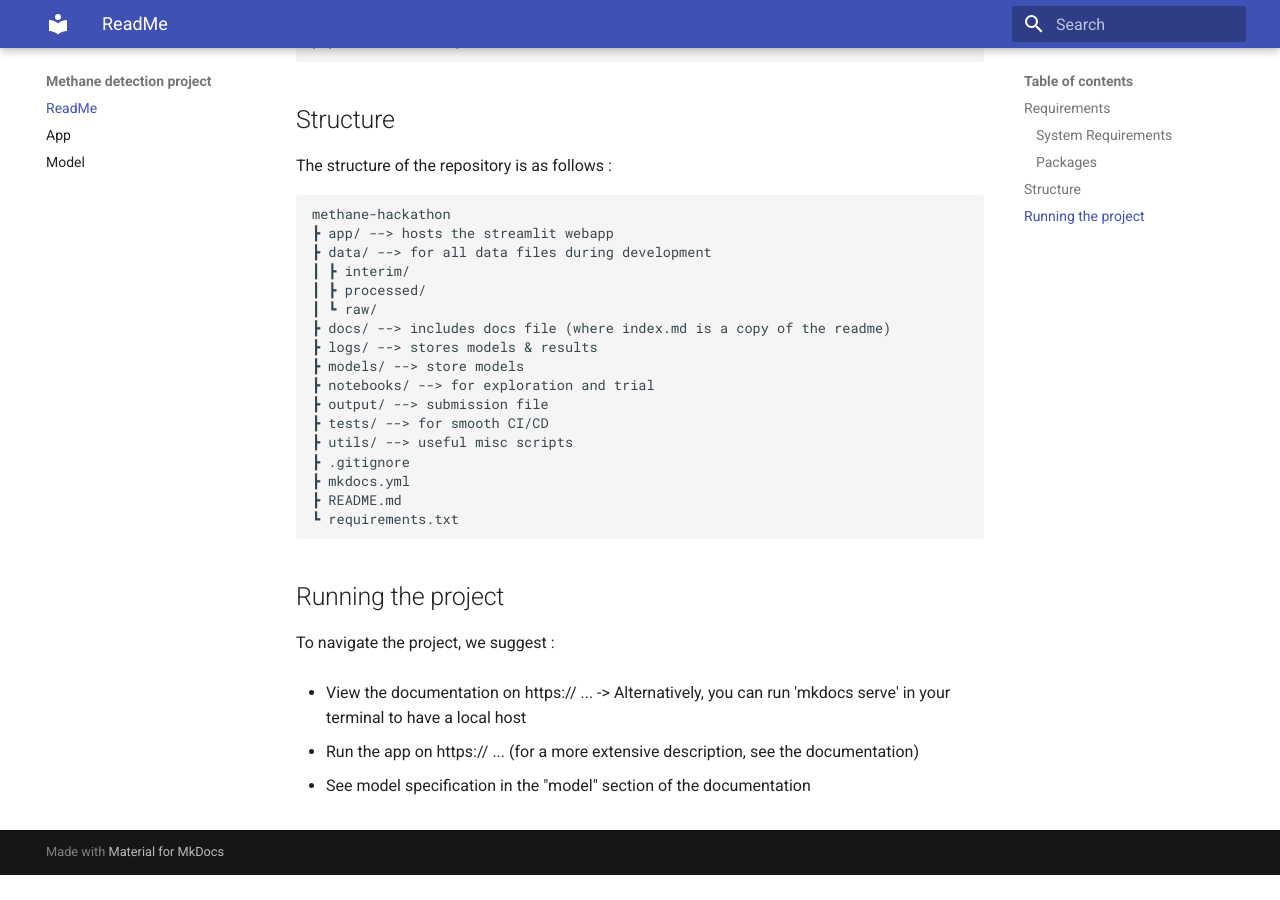
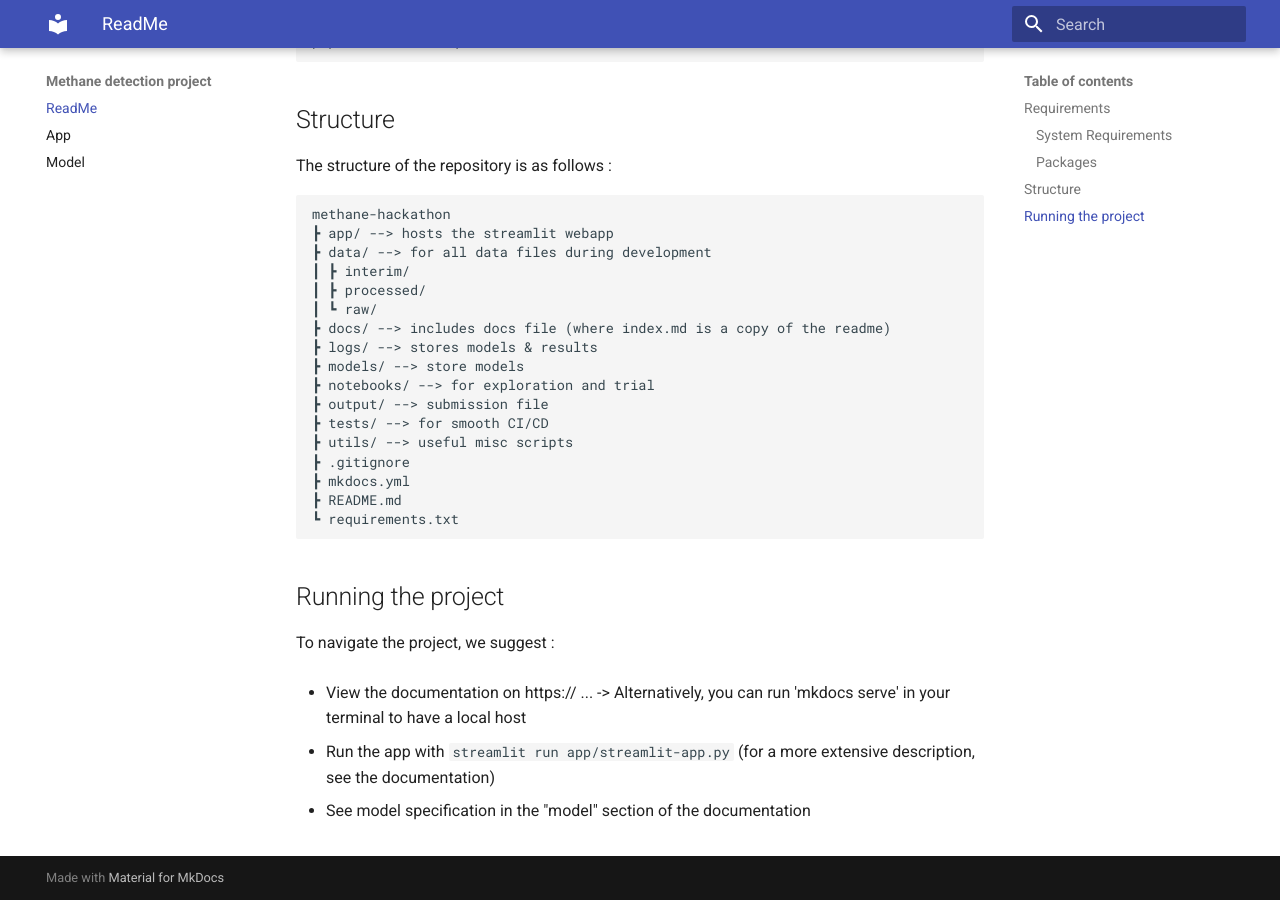
Before and after one commit to guillaumedherouville/mckinsey-methane-hackathon, an MkDocs documentation site: the page built from docs/index.md, in a window 1280 px wide and 900 px high, scrolled down 507 px. Built offline with MkDocs 1.6.1 and Material for MkDocs 9.7.7, drawn with Linux system fonts in a browser that asks for light colours; before the commit the page ends 1382 px from its top, so only the background shows below that.

Commit message:
readme / index

````diff
--- a/docs/index.md
+++ b/docs/index.md
@@ -44,6 +44,6 @@ To navigate the project, we suggest :
 - View the documentation on https:// ...
 -> Alternatively, you can run 'mkdocs serve' in your terminal to have a local host
 
-- Run the app on https:// ...   (for a more extensive description, see the documentation)
+- Run the app with ```streamlit run app/streamlit-app.py```  (for a more extensive description, see the documentation)
 
 - See model specification in the "model" section of the documentation
````
Also changed, not shown: README.md (+1 -1 lines).
